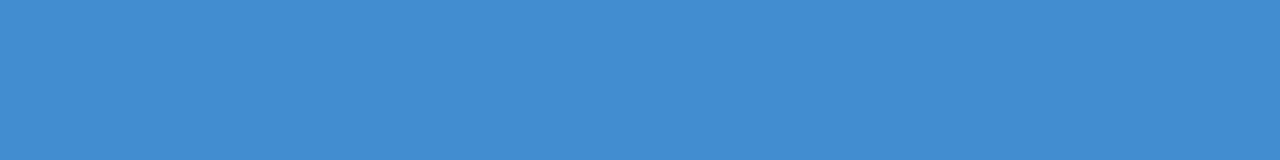
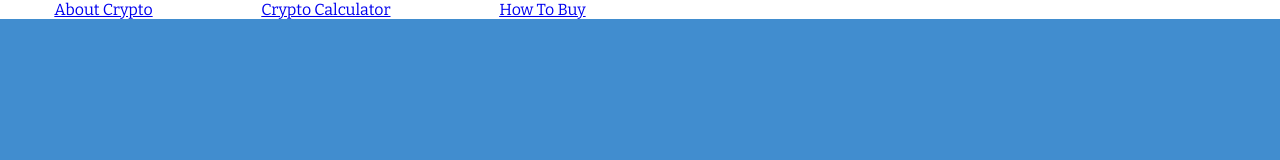
Before and after one commit to smendoza787/buy-crypto, a React (Create React App) app: page / in a window 1280 px wide. Shown: the top 160 px of the page. Built offline with nearby package versions, Linux system fonts and the light colour scheme; no server answers.

Commit message:
add navbar component

```diff
--- a/src/App.js
+++ b/src/App.js
@@ -1,13 +1,14 @@
-import React, { Component } from 'react';
+import React, { Component } from 'react'
+import Navbar from './components/Navbar'
 import MainHeader from './components/MainHeader'
 import CoinConverter from './components/CoinConverter'
-import './App.css';
+import './App.css'
 
 class App extends Component {
   render() {
     return (
       <div className="App">
-        {/* <Navbar /> */}
+        <Navbar />
         <div className="main-section">
           <MainHeader />
           <CoinConverter />
@@ -15,8 +16,8 @@ class App extends Component {
         </div>
         {/* <Footer /> */}
       </div>
-    );
+    )
   }
 }
 
-export default App;
+export default App
--- /dev/null
+++ b/src/components/Navbar/index.css
@@ -0,0 +1,5 @@
+.links {
+  width: 50%;
+  display: flex;
+  justify-content: space-around;
+}
--- /dev/null
+++ b/src/components/Navbar/index.js
@@ -0,0 +1,21 @@
+import React, { Component } from 'react'
+import './index.css'
+
+class Navbar extends Component {
+  render() {
+    return (
+      <div className="navbar">
+        <div className="navbar-logo">
+          {/* INSERT LOGO */}
+        </div>
+        <div className="links">
+          <a href="#">About Crypto</a>
+          <a href="#">Crypto Calculator</a>
+          <a href="#">How To Buy</a>
+        </div>
+      </div>
+    )
+  }
+}
+
+export default Navbar
```
